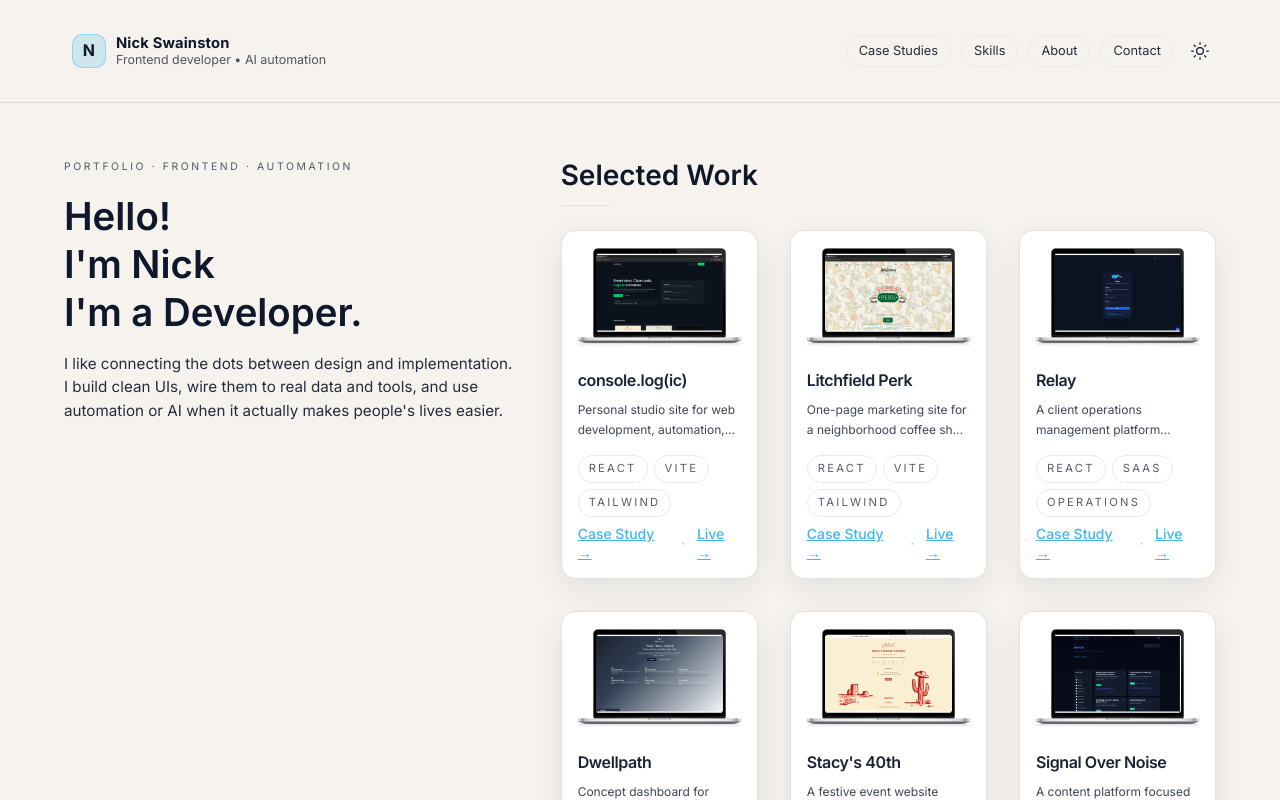
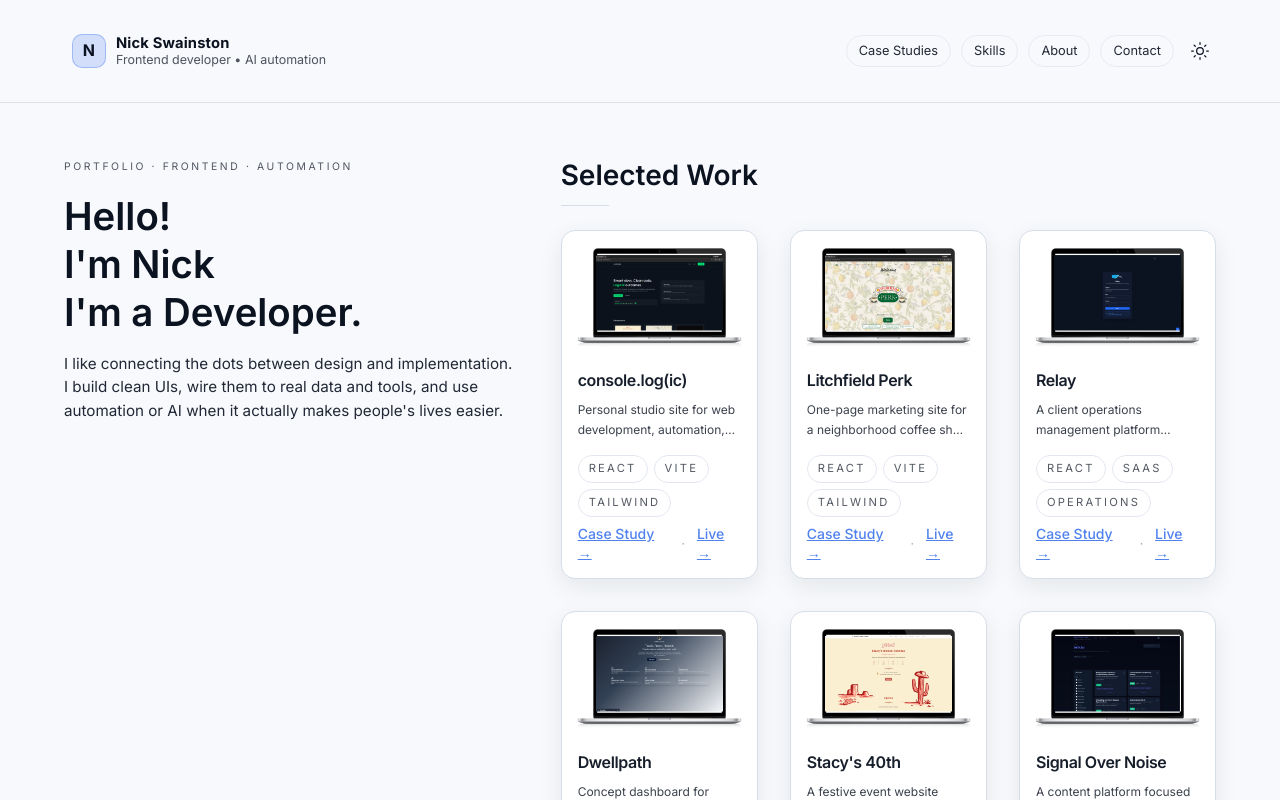
Before and after one commit to nmswainston/portfolio, a React (Vite) app: page / in a window 1280 px wide. Shown: the top 800 px of the page. Built offline with nearby package versions, Linux system fonts and the light colour scheme; the HTML template or start-up script is replaced by a standard one.

Commit message:
style: update light theme colors and refine hover effects

```diff
--- a/src/index.css
+++ b/src/index.css
@@ -28,13 +28,13 @@
 
 /* Light theme */
 :root[data-theme="light"] {
-  --bg: #F6F3EE;
-  --fg: #0F172A;
+  --bg: #F7F9FC;
+  --fg: #0B1220;
   --card: #FFFFFF;
-  --line: #E5E0D8;
-  --accent: #0EA5E9;
-  --muted: #475569;
-  --shadow: 0 10px 30px rgba(15, 23, 42, 0.08);
+  --line: #D6DEE9;
+  --accent: #2563EB;
+  --muted: #4B5565;
+  --shadow: 0 8px 24px rgba(15, 23, 42, 0.08);
 }
 
 /* Dark theme */
@@ -118,7 +118,7 @@ a {
 }
 .card:hover{transform:translateY(-2px);border-color:var(--accent);box-shadow:0 8px 28px rgba(0,0,0,.35),0 0 0 1px rgba(88,166,255,.2) inset}
 :root[data-theme="light"] .card:hover {
-  box-shadow: 0 12px 40px rgba(15, 23, 42, 0.12), 0 0 0 1px color-mix(in srgb, var(--accent) 30%, transparent) inset;
+  box-shadow: 0 12px 40px rgba(37, 99, 235, 0.12), 0 0 0 1px color-mix(in srgb, var(--accent) 30%, transparent) inset;
 }
 .btn {
   display: inline-flex;
@@ -153,7 +153,7 @@ a {
 }
 
 :root[data-theme="light"] .btn:hover {
-  box-shadow: 0 8px 18px rgba(14, 165, 233, 0.25);
+  box-shadow: 0 8px 18px rgba(37, 99, 235, 0.25);
 }
 
 .btn:active {
@@ -697,7 +697,7 @@ h2 {
 }
 
 :root[data-theme="light"] .project-card:hover {
-  box-shadow: 0 16px 40px rgba(15, 23, 42, 0.15);
+  box-shadow: 0 16px 40px rgba(15, 23, 42, 0.12);
 }
 
 /* Work tiles - shared styling for Selected Work and All Work pages */
@@ -725,7 +725,7 @@ h2 {
 
 /* Light mode hover: enhanced shadow */
 :root[data-theme="light"] .work-tile:hover {
-  box-shadow: 0 12px 40px rgba(15, 23, 42, 0.12);
+  box-shadow: 0 12px 40px rgba(15, 23, 42, 0.12), 0 0 0 1px color-mix(in srgb, var(--accent) 20%, transparent);
 }
 
 /* Dark mode hover: enhanced shadow */
@@ -739,7 +739,7 @@ h2 {
 }
 
 :root[data-theme="light"] article[aria-label]:hover {
-  box-shadow: 0 12px 40px rgba(15, 23, 42, 0.12);
+  box-shadow: 0 12px 40px rgba(15, 23, 42, 0.12), 0 0 0 1px color-mix(in srgb, var(--accent) 20%, transparent);
 }
 
 /* Simple 2-line clamp utility if Tailwind plugin isn't available */
```
